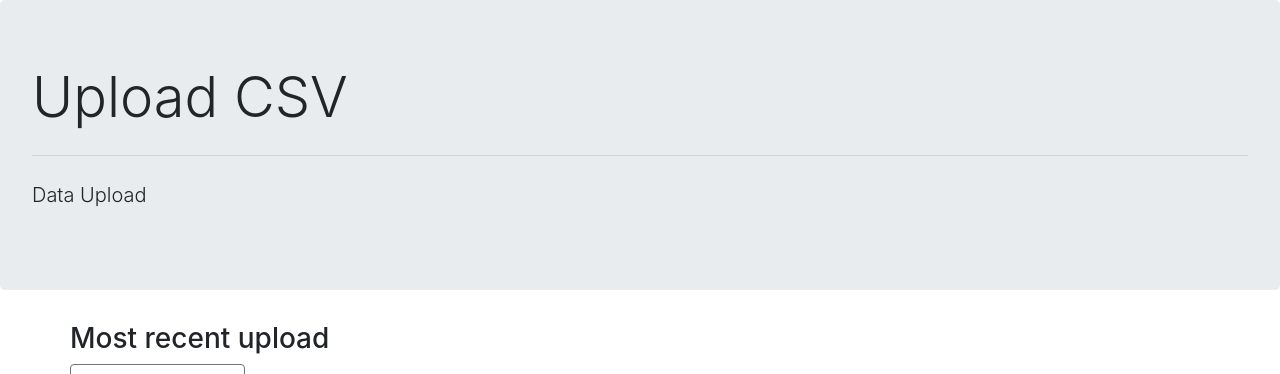
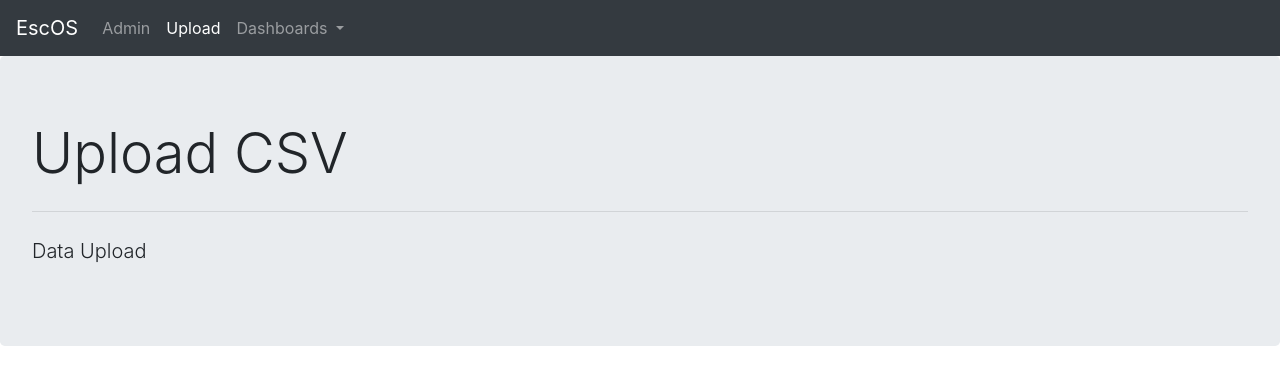
Before and after one commit to twosixlabs/escalation_demo, a Flask app: page /upload in a window 1280 px wide. Shown: the top 374 px of the page. Run offline with Flask 2, Linux system fonts and the light colour scheme; parts of the project's set-up code (start-up, migrations or seed data) failed here and were passed over; some libraries are stand-ins or nearby versions.

Commit message:
added a nav bar

```diff
--- a/templates/base.html
+++ b/templates/base.html
@@ -29,6 +29,31 @@
     {% block header %}{% endblock %}
 </head>
 <body>
+
+<nav class="navbar sticky-top navbar-expand-lg navbar-dark bg-dark">
+  <a class="navbar-brand" href="#">EscOS</a>
+
+    <ul class="navbar-nav mr-auto">
+      <li class="nav-item {% if request.path=="/admin" %} active {% endif %}">
+        <a class="nav-link" href="#">Admin</a>
+      </li>
+      <li class="nav-item {% if request.path=="/upload" %} active {% endif %}">
+        <a class="nav-link" href={{ url_for('upload.submission_view') }}>Upload</a>
+      </li>
+      <li class="nav-item dropdown {% if "/dashboard/" in request.path %} active {% endif %}">
+        <a class="nav-link dropdown-toggle" href="#" id="navbarDropdown" role="button" data-toggle="dropdown" aria-haspopup="true" aria-expanded="false">
+          Dashboards
+        </a>
+        <div class="dropdown-menu" aria-labelledby="navbarDropdown">
+            {% for button in buttons %}
+        <a class="dropdown-item" href={{ url_for('dashboard.graphic_page', page_name=button['link']) }}>{{
+        button['button_label'] }}</a>
+        {% endfor %}
+        </div>
+      </li>
+
+    </ul>
+</nav>
 <section class="content">
 
 
--- a/views/dashboard.py
+++ b/views/dashboard.py
@@ -14,13 +14,13 @@ def main_page():
     return render_template(DATALAYOUT, **html_data)
 
 
-@dashboard_blueprint.route("/<page_name>", methods=["GET"])
+@dashboard_blueprint.route("/dashboard/<page_name>", methods=["GET"])
 def graphic_page(page_name):
     html_data = get_data_for_page(current_app.config.get(APP_CONFIG_JSON), page_name)
     return render_template(DATALAYOUT, **html_data)
 
 
-@dashboard_blueprint.route("/<page_name>", methods=["POST"])
+@dashboard_blueprint.route("/dashboard/<page_name>", methods=["POST"])
 def new_graphic_page(page_name):
     html_data = get_data_for_page(
         current_app.config.get(APP_CONFIG_JSON), page_name, request.form
--- a/views/file_upload.py
+++ b/views/file_upload.py
@@ -2,7 +2,8 @@ from flask import current_app, render_template, Blueprint, request, jsonify, fla
 import pandas as pd
 from werkzeug.utils import secure_filename
 
-from utility.constants import INDEX_COLUMN, UPLOAD_ID
+from controller import create_link_buttons_for_available_pages
+from utility.constants import INDEX_COLUMN, UPLOAD_ID, APP_CONFIG_JSON, AVAILABLE_PAGES
 
 UPLOAD_HTML = "data_upload.html"
 
@@ -68,7 +69,10 @@ def submission_view():
     data_inventory = current_app.config.data_backend_writer
     existing_data_sources = data_inventory().get_available_data_source()
     data_sources = sorted(existing_data_sources)
-    return render_template(UPLOAD_HTML, data_sources=data_sources)
+
+    available_pages = current_app.config.get(APP_CONFIG_JSON)[AVAILABLE_PAGES]
+    buttons = create_link_buttons_for_available_pages(available_pages)
+    return render_template(UPLOAD_HTML, data_sources=data_sources,buttons=buttons)
 
 
 @upload_blueprint.route("/upload", methods=("POST",))
```
Also changed, not shown: templates/admin.html (added, +21 -0 lines).
